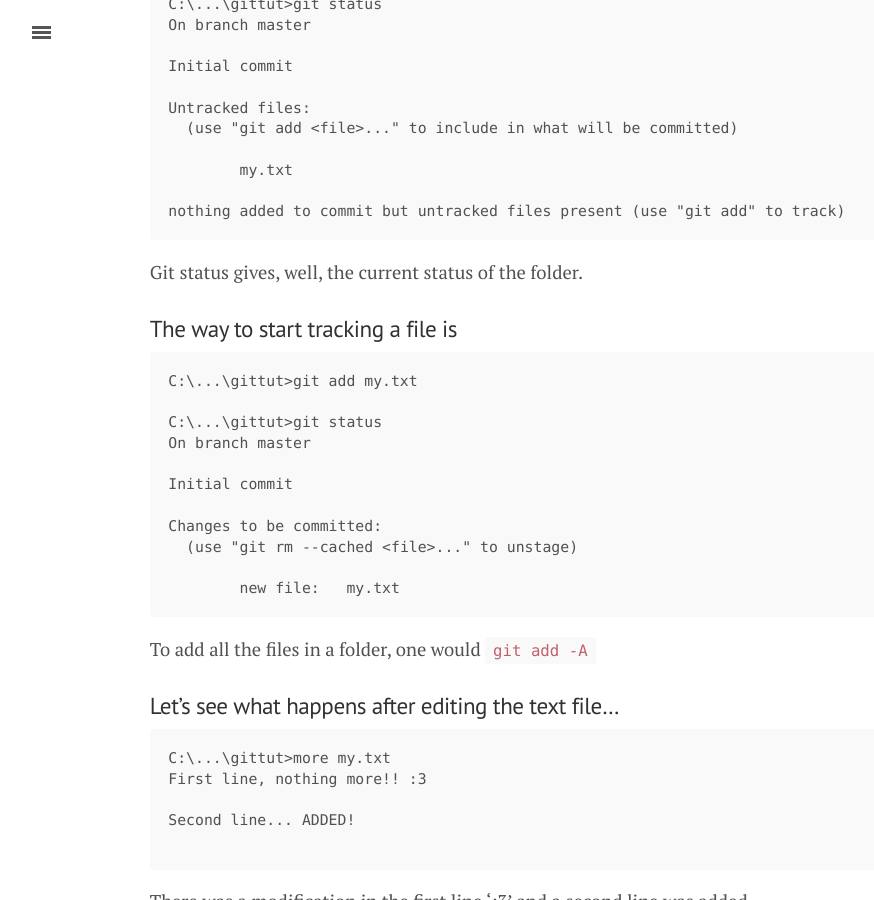
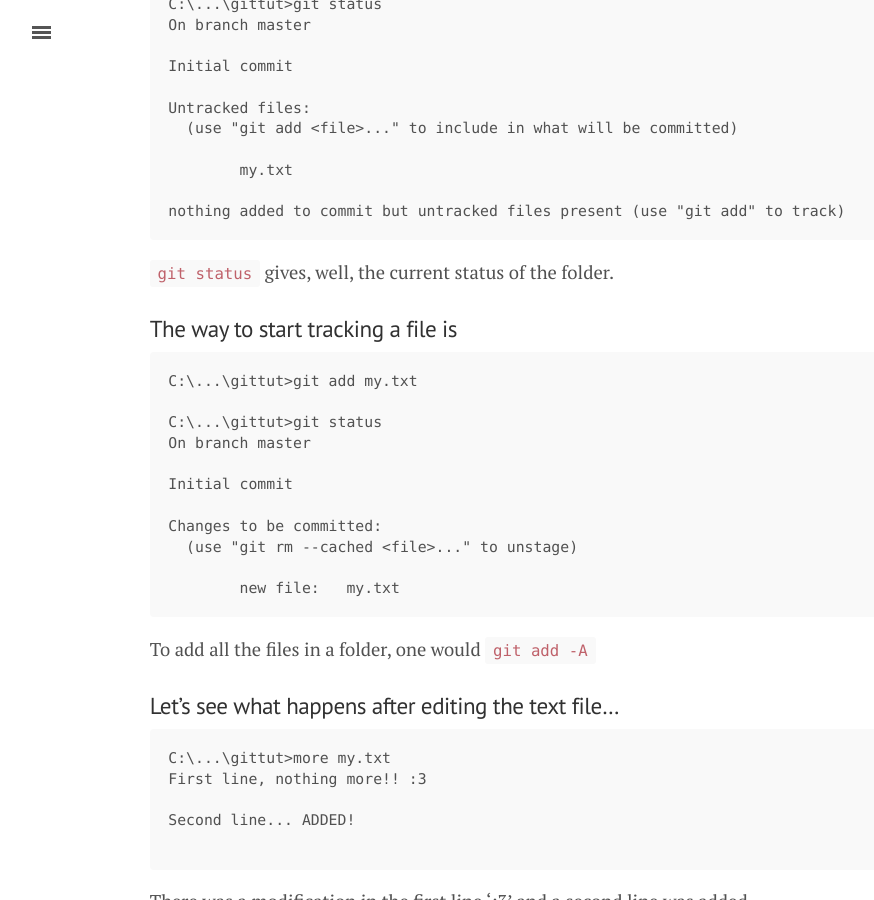
Before and after one commit to sizhky/sizhky.github.io, a Jekyll site: the page built from _posts/2016-07-12-barebones-git.markdown, in a window 1280 px wide and 900 px high, scrolled down 1615 px. Shown: the whole window, without its empty margins (0-874 px from the left). Built offline with Jekyll 4.4.1, drawn with Linux system fonts in a browser that asks for light colours; comment, search, counter and statistics services are not loaded.

Commit message:
oak tree

````diff
--- a/_posts/2016-07-12-barebones-git.markdown
+++ b/_posts/2016-07-12-barebones-git.markdown
@@ -53,7 +53,7 @@ Untracked files:
 nothing added to commit but untracked files present (use "git add" to track)
 ```
 
-Git status gives, well, the current status of the folder.
+`git status` gives, well, the current status of the folder.
 
 ### The way to start tracking a file is
 
````
